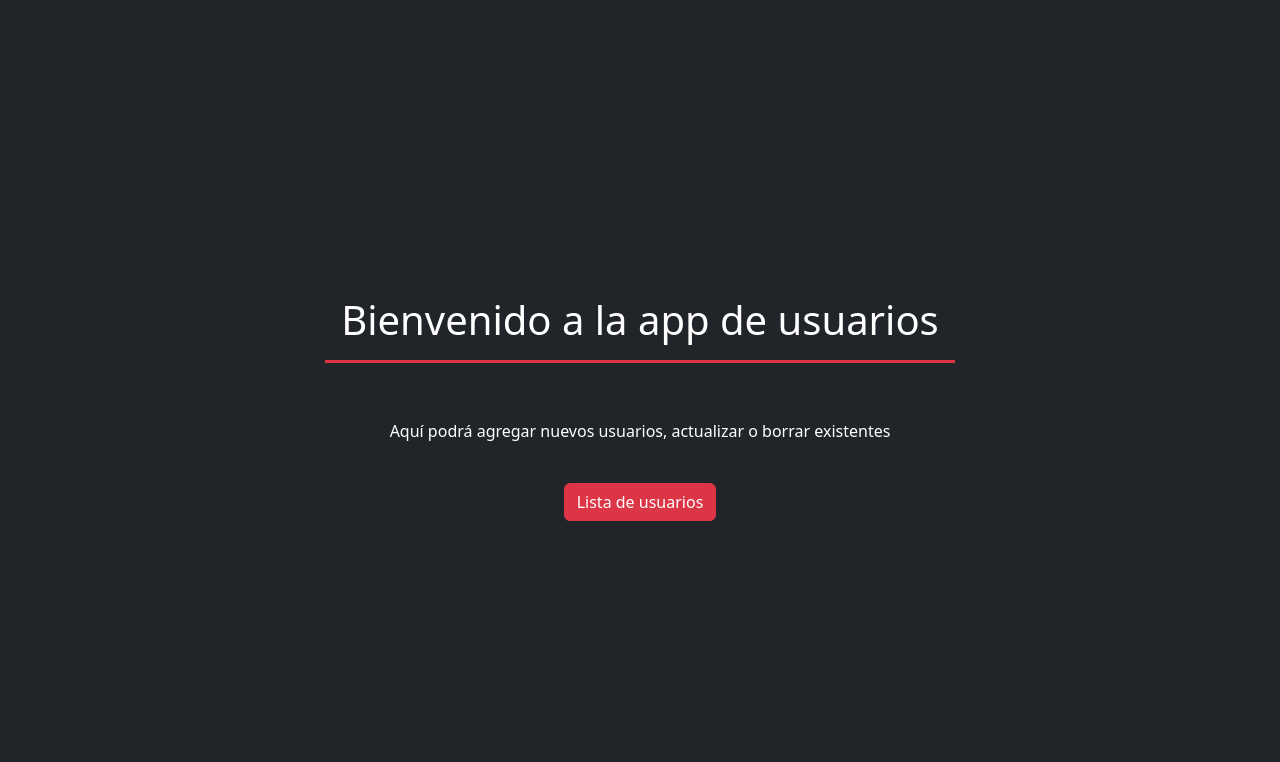
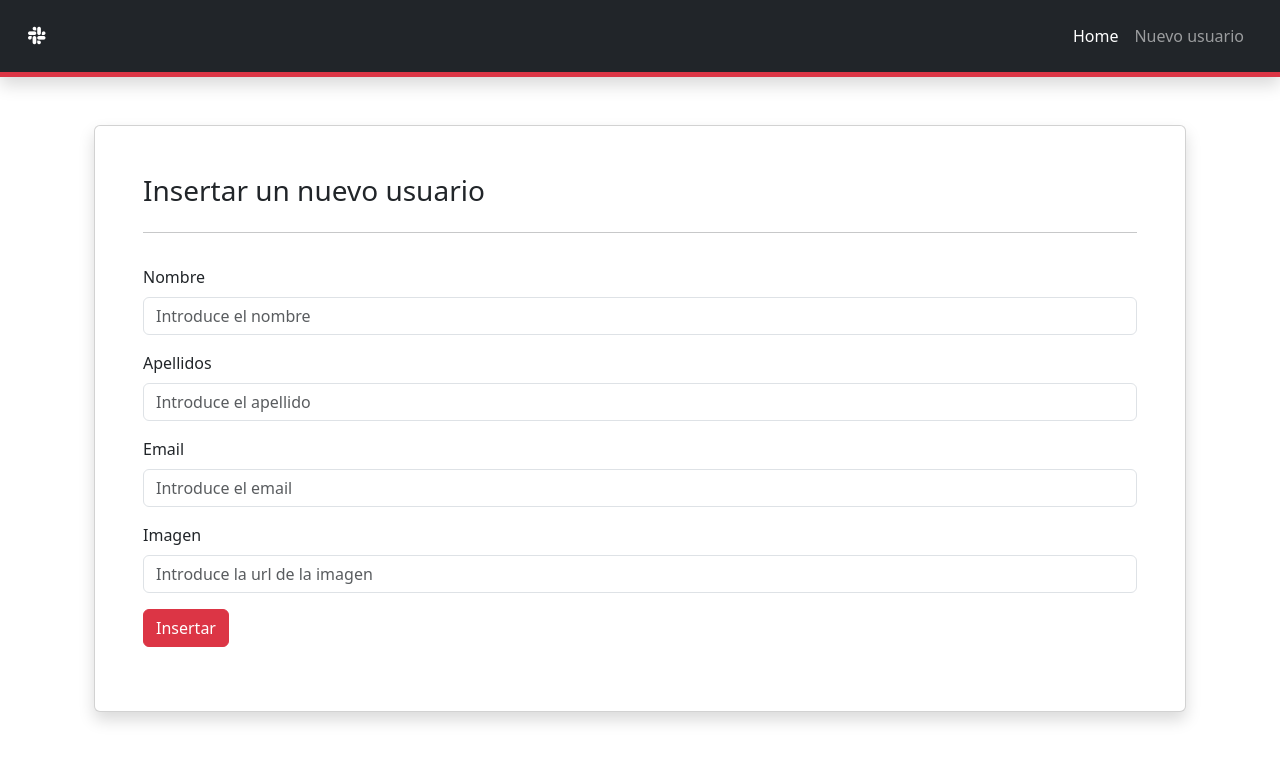
Before and after one commit to lauragain/usersApp, an Angular app in the folder usersApp/: page /dashboard/newuser in a window 1280 px wide. Before the commit this address led to /home. Shown: the top 762 px of the page. Built offline with nearby package versions, Linux system fonts and the light colour scheme.

Commit message:
insert() y formComponent

```diff
--- a/usersApp/src/app/app.routes.ts
+++ b/usersApp/src/app/app.routes.ts
@@ -11,8 +11,8 @@ export const routes: Routes = [
     {path: "dashboard", component: DashboardComponent, children: [
         {path: "", pathMatch: 'full', redirectTo: 'users'},
         {path: "users", component: UserListComponent},
-        {path: "users/news", component: FormComponent},
-        {path: "users/:id/edit", component: FormComponent},
+        {path: "newuser", component: FormComponent},
+        {path: "updateuser/:id", component: FormComponent},
         {path: "users/:id", component: UserViewComponent}
     ]},
 
--- a/usersApp/src/app/components/navbar/navbar.component.html
+++ b/usersApp/src/app/components/navbar/navbar.component.html
@@ -31,7 +31,7 @@
           <a
             class="nav-link"
             routerLinkActive="active"
-            [routerLink]="['/dashboard', 'new-user']"
+            [routerLink]="['/dashboard', 'newuser']"
             >Nuevo usuario</a
           >
         </li>
--- a/usersApp/src/app/components/user-card/user-card.component.html
+++ b/usersApp/src/app/components/user-card/user-card.component.html
@@ -11,19 +11,16 @@
       <a
         class="btn btn-outline-primary mx-1 w-100"
         [routerLink]="['/dashboard', 'users', user._id]"
-        title="Ver detalle"
         ><i class="fa-solid fa-magnifying-glass"></i
       ></a>
       <a
         class="btn btn-outline-primary btn-block mx-1 w-100"
-        [routerLink]="['/dashboard', 'users', user._id, 'edit']"
-        title="Actualizar"
+        [routerLink]="['/dashboard', 'updateuser', user._id]"
         ><i class="fa-solid fa-arrows-rotate"></i
       ></a>
       <button
         class="btn btn-outline-primary btn-block mx-1 w-100"
-        title="Borrar"
-        (click)="deleteUser(user._id)"
+        (click)="deleteUser()"
       >
         <i class="fa-solid fa-trash-can"></i>
       </button>
--- a/usersApp/src/app/interfaces/iuser.interface.ts
+++ b/usersApp/src/app/interfaces/iuser.interface.ts
@@ -3,8 +3,8 @@ export interface IUser {
         id?:         number;
         first_name: string;
         last_name:  string;
-        username:   string;
+        username?:   string;
         email:      string;
         image:      string;
-        password:   string;
+        password?:   string;
 }
--- a/usersApp/src/app/pages/form/form.component.html
+++ b/usersApp/src/app/pages/form/form.component.html
@@ -1 +1,55 @@
-<p>form works!</p>
+<section class="container mt-3">
+  <div class="card shadow p-5">
+    <h3>Insertar un nuevo usuario</h3>
+    <hr />
+    <form [formGroup]="userForm" (ngSubmit)="getDataForm()">
+      <div class="my-3">
+        <label class="form-label" for="first_name">Nombre</label>
+        <input
+          class="form-control"
+          type="text"
+          id="first_name"
+          formControlName="first_name"
+          placeholder="Introduce el nombre"
+        />
+      </div>
+
+      <div class="my-3">
+        <label class="form-label" for="last_name">Apellidos</label>
+        <input
+          class="form-control"
+          type="text"
+          id="last_name"
+          formControlName="last_name"
+          placeholder="Introduce el apellido"
+        />
+      </div>
+
+      <div class="my-3">
+        <label class="form-label" for="email">Email</label>
+        <input
+          class="form-control"
+          type="text"
+          id="email"
+          formControlName="email"
+          placeholder="Introduce el email"
+        />
+      </div>
+
+      <div class="my-3">
+        <label class="form-label" for="image">Imagen</label>
+        <input
+          class="form-control"
+          type="url"
+          id="image"
+          formControlName="image"
+          placeholder="Introduce la url de la imagen"
+        />
+      </div>
+
+      <div class="my-3">
+        <input type="submit" value="Insertar" class="btn btn-danger" />
+      </div>
+    </form>
+  </div>
+</section>
--- a/usersApp/src/app/pages/form/form.component.ts
+++ b/usersApp/src/app/pages/form/form.component.ts
@@ -1,12 +1,38 @@
-import { Component } from '@angular/core';
+import { Component, inject } from '@angular/core';
+import { FormControl, FormGroup, ReactiveFormsModule } from '@angular/forms';
+import { IUser } from '../../interfaces/iuser.interface';
+import { UsersService } from '../../services/users.service';
+import { Router } from '@angular/router';
 
 @Component({
   selector: 'app-form',
   standalone: true,
-  imports: [],
+  imports: [ReactiveFormsModule],
   templateUrl: './form.component.html',
   styleUrl: './form.component.css'
 })
 export class FormComponent {
+  userForm: FormGroup
+  usersService = inject(UsersService)
+  router = inject(Router)
 
+  constructor(){
+    this.userForm = new FormGroup({
+      first_name: new FormControl(null, []),
+      last_name: new FormControl(null, []),
+      email: new FormControl(null, []),
+      image: new FormControl(null, [])
+    })
+  }
+
+  async getDataForm(){
+    try{
+      const response: IUser = await this.usersService.insert(this.userForm.value)
+      if (response._id){
+        this.router.navigate(['/dashboard', 'users'])
+      }
+    } catch(error){
+      console.log(error)
+    }
+  }
 }
--- a/usersApp/src/app/pages/user-view/user-view.component.html
+++ b/usersApp/src/app/pages/user-view/user-view.component.html
@@ -29,7 +29,7 @@
         </button>
         <a
           class="btn btn-outline-danger"
-          [routerLink]="['/dashboard', 'users', user?._id, 'edit']"
+          [routerLink]="['/dashboard', 'updateuser', user?._id]"
           >Actualizar</a
         >
         <a class="btn btn-outline-danger" [routerLink]="['/dashboard', 'users']"
--- a/usersApp/src/app/services/users.service.ts
+++ b/usersApp/src/app/services/users.service.ts
@@ -28,4 +28,8 @@ export class UsersService {
     const response = await firstValueFrom(this.http.delete<IUser>(`${this.baseUrl}/${id}`))
     return response ? response : null
   }
+
+  insert(body: IUser): Promise<IUser>{
+    return firstValueFrom(this.http.post<IUser>(this.baseUrl, body))
+  }
 }
```
